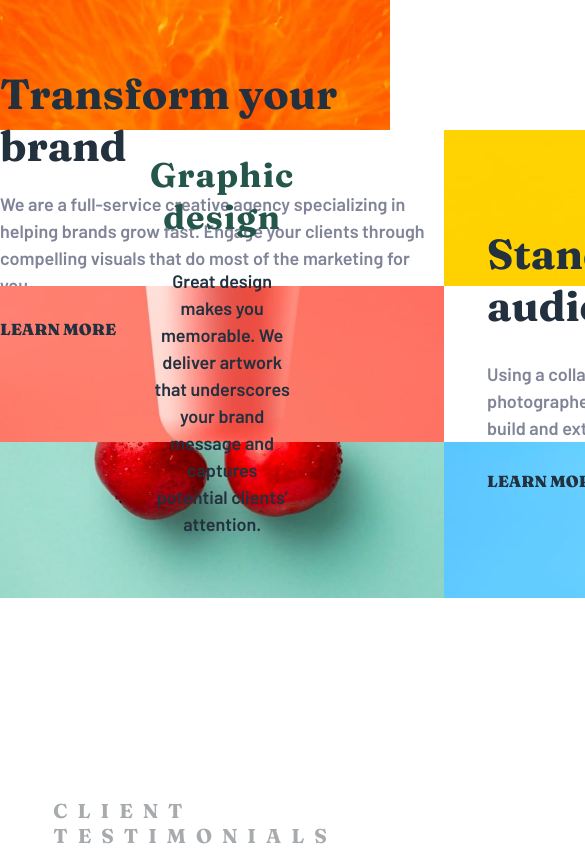
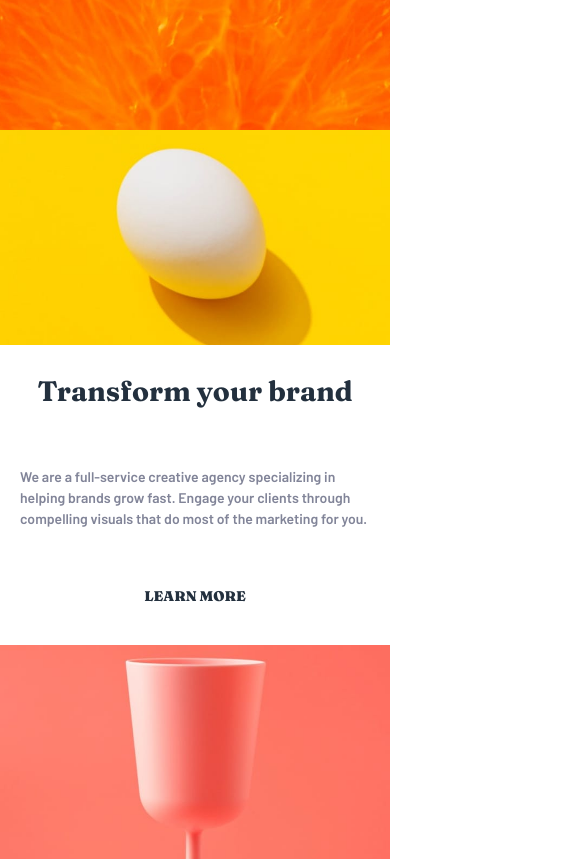
Before and after one commit to Amir837/sunnyside-Landing-Page-FChallenge, a plain HTML site: page index.html in a window 390 px wide. Shown: the part 714-1576 px from the top of the page, 585 px wide, since content can reach past the window. Drawn offline with Linux system fonts and the light colour scheme.

Commit message:
Enough for today :)

```diff
--- a/index.css
+++ b/index.css
@@ -143,11 +143,6 @@
     grid-template-columns: 1fr 1fr;
 }
 
-.card img {
-    width: 100%;
-    display: block;
-}
-
 /* I think this is the best way to work with the images */
 /* The only question is height */
 .egg {
@@ -273,8 +268,6 @@
     background-color: hsl(7, 99%, 70%);
 }
 
-/* From here looks good */
-
 .font h1 {
     font-family: 'Fraunces', serif;
     font-size: 34px;
@@ -363,7 +356,7 @@
 
 .images {
     display: flex;
-    width: 100%;
+    width: 100%;                            /* 100% of the parent works better then 100vw */
 }
 
 .images img {
@@ -425,4 +418,125 @@
     .heading {
         font-size: 36px;
     }
+
+    .cards{
+        display: flex;
+        flex-direction: column;
+    }
+
+    .egg,
+    .cup,
+    .cardBlock{
+        height: 55vw;
+    }
+
+    .text-block{
+        align-items: center;
+    }
+
+    .design,
+    .photography{
+        height: 100vw;
+        padding: 150px 150px;
+    }
+
+    .text h1{
+        font-size: 36px;
+    }
+
+    .text p{
+        font-size: 16px;
+    }
+
+    .learn-more{
+        font-size: 14px;
+    }
+
+    .font h1 {
+        font-size: 28px;
+        text-align: center;
+        letter-spacing: 1px;
+    }
+
+    .font p {
+        font-size: 18px;
+        line-height: 150%;
+        text-align: center;
+    }
+
+    .testimonial{
+        padding: 100px 50px;
+    }
+
+    .testimonial h1 {
+        font-size: 18px;
+        text-align: center;
+    }
+
+    .testimonial p {
+        font-size: 16px;
+    }
+
+    .clients {
+        flex-direction: column;
+        gap: 50px;
+    }
 }
+
+
+/* Okay, this is just fun! */
+@media (max-width: 768px){
+    .design,
+    .photography{
+        height: 100vw;
+        padding: 80px 120px;
+    }
+}
+
+@media (max-width: 555px){
+    .design,
+    .photography{
+        height: 100vw;
+        padding: 60px 70px;
+    }
+}
+
+@media (max-width: 490px){
+    .design,
+    .photography{
+        height: 100vw;
+        padding: 40px 30px;
+    }
+
+    .cardBlock{
+        height: fit-content;
+    }
+
+    .text-block{
+        padding: 0px 20px;
+    }
+
+    .text h1{
+        font-size: 28px;
+    }
+
+    .text p{
+        font-size: 14px;
+    }
+}
+
+@media (max-width: 400px){
+    .design,
+    .photography{
+        height: 120vw;
+        padding: 10px 10px;
+    }
+
+    .font h1{
+        font-size: 20px;
+    }
+
+    .font p{
+        font-size: 14px;
+    }
+}
```
